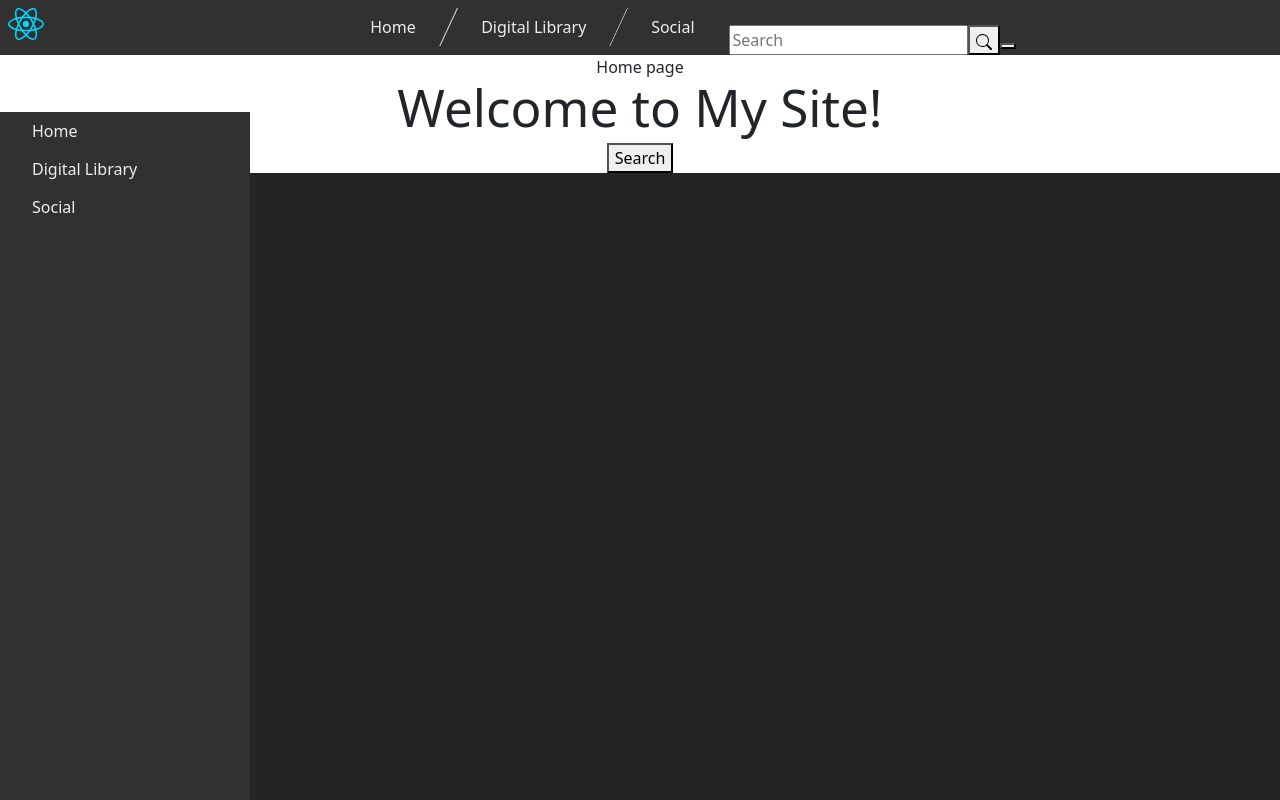
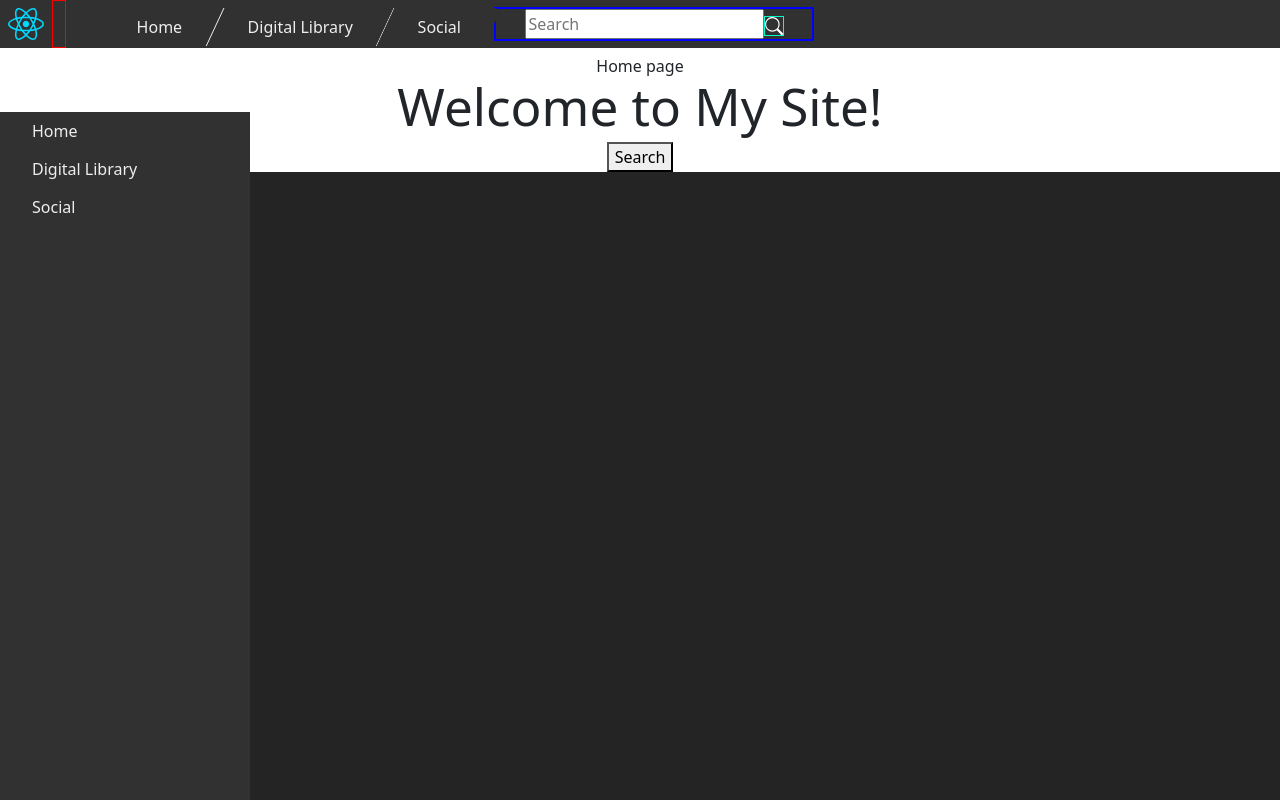
Before and after one commit to BisharIbrahim/crimenight, a React (Vite) app: page / in a window 1280 px wide. Built offline with nearby package versions, Linux system fonts and the light colour scheme.

Commit message:
Fixed styling for search bar

```diff
--- a/src/components/Navbar.tsx
+++ b/src/components/Navbar.tsx
@@ -1,10 +1,10 @@
 import React, { useState } from "react";
 import styles from "@styles/Navbar.module.css";
-import sidebarStyles from "@styles/Sidebar.module.css"
+import sidebarStyles from "@styles/Sidebar.module.css";
 import reactLogo from "@assets/react.svg";
-import searchSVG from "@assets/search.svg"
+import searchSVG from "@assets/search.svg";
 import { Link } from "react-router-dom";
-import { NavbarToggler } from "reactstrap";
+import { NavbarToggler, Container } from "reactstrap";
 
 const Navbar: React.FC<{}> = () => {
   const [searchBarQuery, setQuery] = useState("");
@@ -14,7 +14,7 @@ const Navbar: React.FC<{}> = () => {
   const toggleSidebar = () => {
     console.log("Sidebar is now: " + sidebarCollapsed); //Delete this
     setSidebarCollapsed(!sidebarCollapsed);
-  }
+  };
   const handleInputChange = (event: React.ChangeEvent<HTMLInputElement>) => {
     setQuery(event.target.value);
   };
@@ -24,33 +24,41 @@ const Navbar: React.FC<{}> = () => {
   };
 
   return (
+    <>
       <nav className={styles.navbar}>
+        <nav className={styles.navbarSkew}>
+          {/* Logo */}
+          <a href="/"><img src={reactLogo} className={styles.navbarLogo}/></a>
 
-      <nav className={styles.navbarSkew}>
-        <a href="/">
-          <img src={reactLogo} className={styles.navbarLogo} />
-        </a>
+          {/* Toggle Sidebar Button */}
+          <button onClick={toggleSidebar} className="me-2" />
+
+          {/* Navbar Buttons */}
           <ul>
             <li><Link to="/">Home</Link></li>
             <li><Link to="/DigitalLibrary">Digital Library</Link></li>
             <li><Link to="/Social">Social</Link></li>
           </ul>
+
+          {/* Searchbar and Search Button */}
+          <div className={styles.searchBarContainer}>
             <input type="text" placeholder="Search" value={searchBarQuery} onChange={handleInputChange}/>
-        <button className="searchButton" onClick={handleSearch}><img src={searchSVG}/></button>
-        <button onClick={toggleSidebar} className="me-2" />
+            <img onClick={handleSearch} src={searchSVG} className={styles.searchSVG}/>
+          </div>
 
+        </nav>
       </nav>
 
       <nav className={sidebarStyles.sidebar}>
         <nav className={sidebarStyles.sidebarSkew}>
           <ul>
             <li><Link to="/">Home</Link></li>
-            <li><Link to="/DigitalLibrary">Digital Library</Link></li>
+            <li> <Link to="/DigitalLibrary">Digital Library</Link></li>
             <li><Link to="/Social">Social</Link></li>
           </ul>
         </nav>
       </nav>
-    </nav>
+    </>
   );
 };
 
--- a/src/styles/Navbar.module.css
+++ b/src/styles/Navbar.module.css
@@ -1,6 +1,7 @@
 /* Top Navbar CSS Code */
 
 .navbar {
+    display: inline-grid;
     width: 100%;
     background: #313131;
   }
@@ -14,7 +15,13 @@
   }
 
   .navbarSkew{
+    display: inline-flex;
       text-align: center;
+  }
+
+  .navbarSkew button{
+    background-color: transparent;
+    border: 1px solid red;
   }
 
   .navbarSkew ul{
@@ -58,3 +65,21 @@
       text-decoration: none;
       transform: skew(25deg);
   }
+
+
+  .searchBarContainer{
+    width: 25%;
+    align-self: center;
+    border: 2px solid blue;
+  }
+
+  .searchSVG{
+    border: 1px solid red;
+    cursor: pointer;
+    width: 20px;
+    filter: invert(97%) sepia(0%) saturate(1824%) hue-rotate(344deg) brightness(102%) contrast(104%);
+  }
+
+  .searchSVG:hover{
+    width: 25px;
+  }
```
Lines whose indentation alone changed are shown as unchanged.
